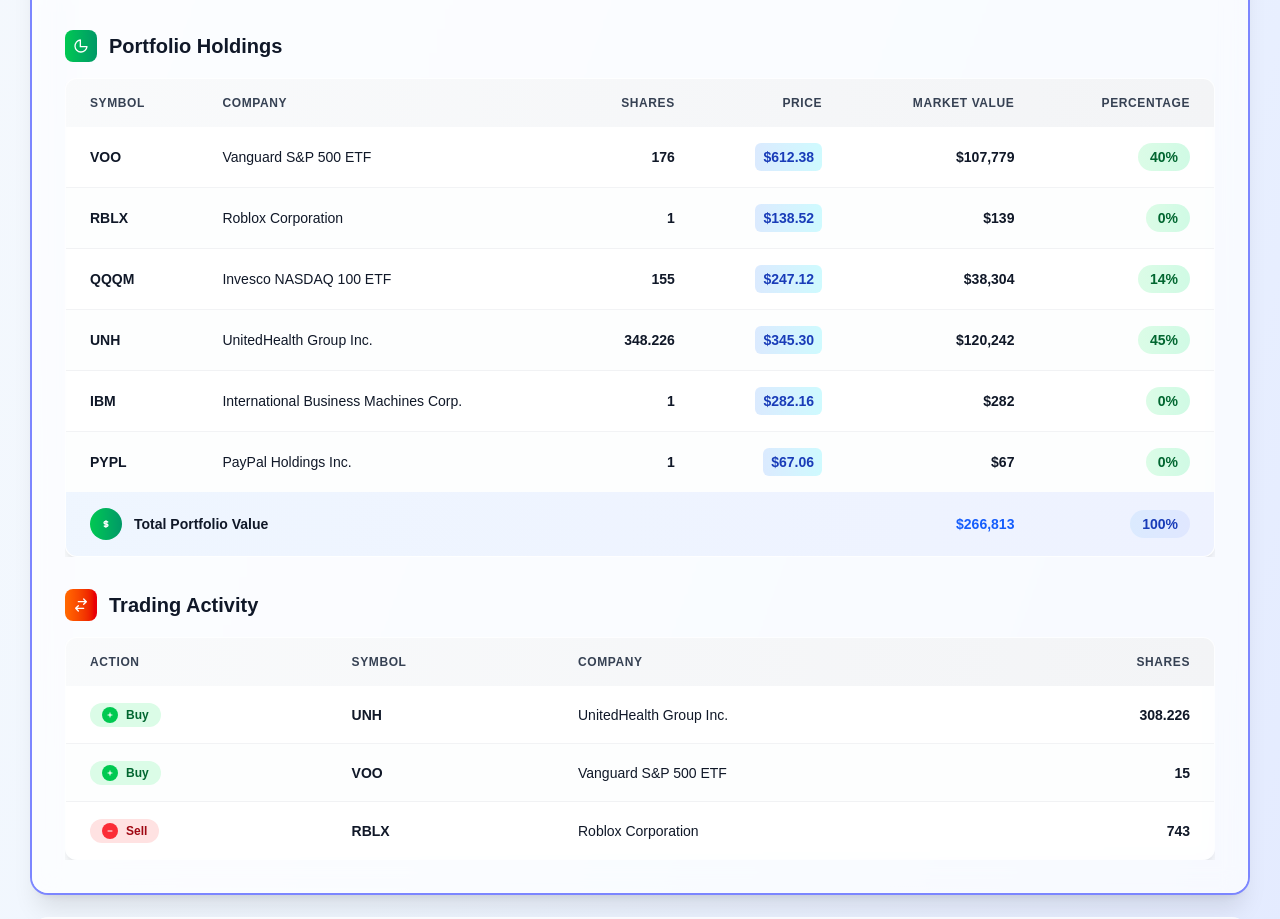
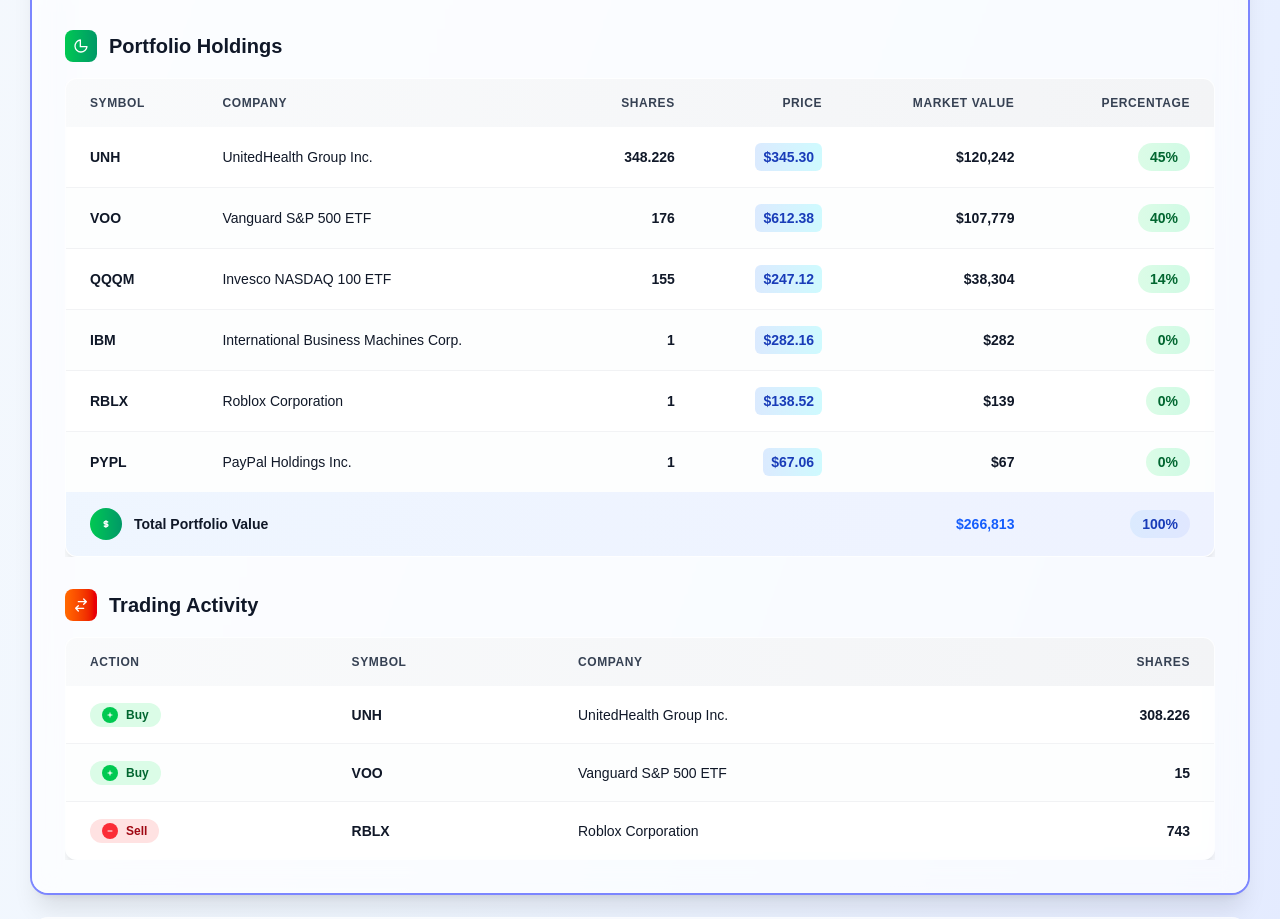
Before and after one commit to Wei-Xia/13f-showcase, a Next.js app: page / in a window 1280 px wide. Shown: the part 1600-2519 px from the top of the page. Built offline with nearby package versions, Linux system fonts and the light colour scheme.

Commit message:
Update TimelineHoldingsTable.tsx

```diff
--- a/components/TimelineHoldingsTable.tsx
+++ b/components/TimelineHoldingsTable.tsx
@@ -28,6 +28,8 @@
 };
 
 export default function TimelineHoldingsTable({ holdings }: TimelineHoldingsTableProps) {
+  // 按市值从大到小排序
+  const sortedHoldings = [...holdings].sort((a, b) => b.marketValue - a.marketValue);
   const totalValue = holdings.reduce((sum, holding) => sum + holding.marketValue, 0);
 
   return (
@@ -56,7 +58,7 @@
           </tr>
         </thead>
         <tbody className="divide-y divide-gray-200/50">
-          {holdings.map((holding, index) => (
+          {sortedHoldings.map((holding, index) => (
             <tr key={holding.symbol} className={`
               ${index % 2 === 0 ? 'bg-white/30' : 'bg-gray-50/30'}
               hover:bg-blue-50/50 transition-colors duration-200
```
